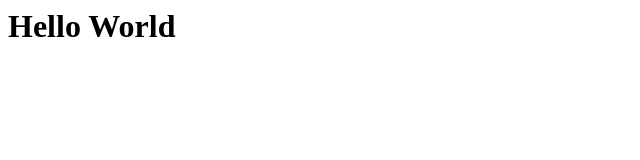
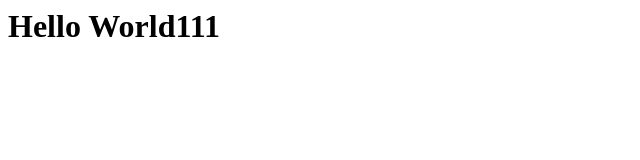
Before and after one commit to MS202305/mywebsite, a plain HTML site: page index.html in a window 1280 px wide. Shown: the full height of the page, 0-640 px from the left. Drawn offline with Linux system fonts and the light colour scheme.

Commit message:
Update index.html

```diff
--- a/index.html
+++ b/index.html
@@ -1,5 +1,5 @@
 <html>
 <body>
-<h1>Hello World</h1>
+<h1>Hello World111</h1>
 </body>
 </html>
```
